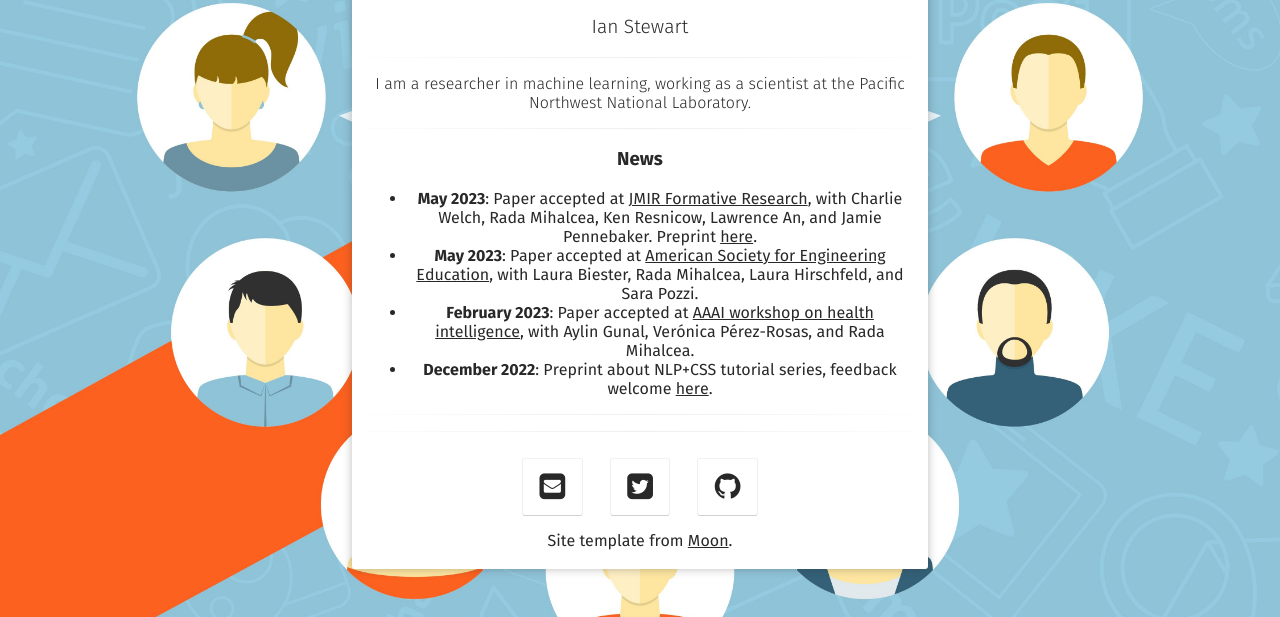
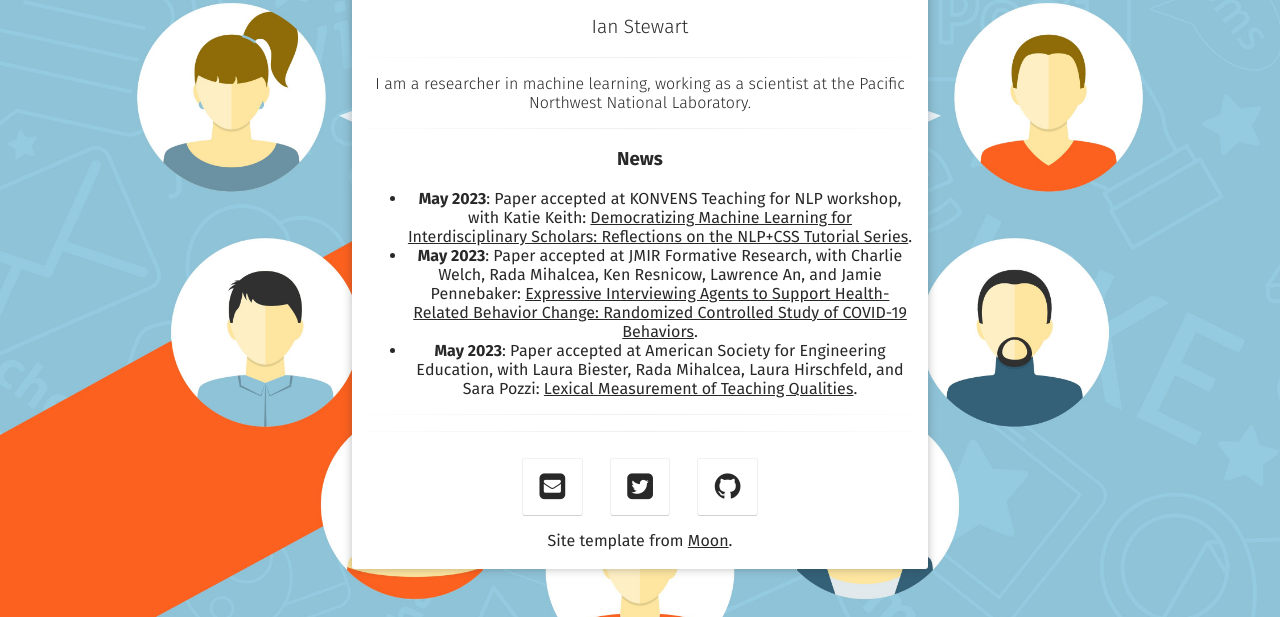
Before and after one commit to ianbstewart/ianbstewart.github.io, a Jekyll site: the page built from index.html, in a window 1280 px wide, cut to the strip 283-900 px from the top of the page. Built offline with Jekyll 4.4.1, drawn with Linux system fonts in a browser that asks for light colours; some web fonts are replaced.

Commit message:
updated home

```diff
--- a/_layouts/home.html
+++ b/_layouts/home.html
@@ -37,10 +37,9 @@ layout: compress
                  <hr class="hr-line">
                  <h3><b>News</b></h3>
                 <ul>
-                <li><b>May 2023</b>: Paper accepted at <a href="https://www.asee.org/">JMIR Formative Research</a>, with Charlie Welch, Rada Mihalcea, Ken Resnicow, Lawrence An, and Jamie Pennebaker. Preprint <a href="https://pubmed.ncbi.nlm.nih.gov/37074948/">here</a>.
-                <li><b>May 2023</b>: Paper accepted at <a href="https://www.asee.org/">American Society for Engineering Education</a>, with Laura Biester, Rada Mihalcea, Laura Hirschfeld, and Sara Pozzi.
-                <li><b>February 2023</b>: Paper accepted at <a href="https://w3phiai2023.w3phi.com/">AAAI workshop on health intelligence</a>, with Aylin Gunal, Verónica Pérez-Rosas, and Rada Mihalcea.
-                <li><b>December 2022</b>: Preprint about NLP+CSS tutorial series, feedback welcome <a href="https://arxiv.org/abs/2211.15971">here</a>.
+                <li><b>May 2023</b>: Paper accepted at KONVENS Teaching for NLP workshop, with Katie Keith: <a href="https://gscl.org/en/events/teach4nlp2023">Democratizing Machine Learning for Interdisciplinary Scholars: Reflections on the NLP+CSS Tutorial Series</a>.
+                <li><b>May 2023</b>: Paper accepted at JMIR Formative Research, with Charlie Welch, Rada Mihalcea, Ken Resnicow, Lawrence An, and Jamie Pennebaker: <a href="https://formative.jmir.org/2023/1/e40277">Expressive Interviewing Agents to Support Health-Related Behavior Change: Randomized Controlled Study of COVID-19 Behaviors</a>.
+                <li><b>May 2023</b>: Paper accepted at American Society for Engineering Education, with Laura Biester, Rada Mihalcea, Laura Hirschfeld, and Sara Pozzi: <a href="https://www.laurabiester.com/files/papers/asee2023.pdf">Lexical Measurement of Teaching Qualities</a>.
                 </ul>
                  <hr class="hr-line">
                  {% include social-links.html %}
```
